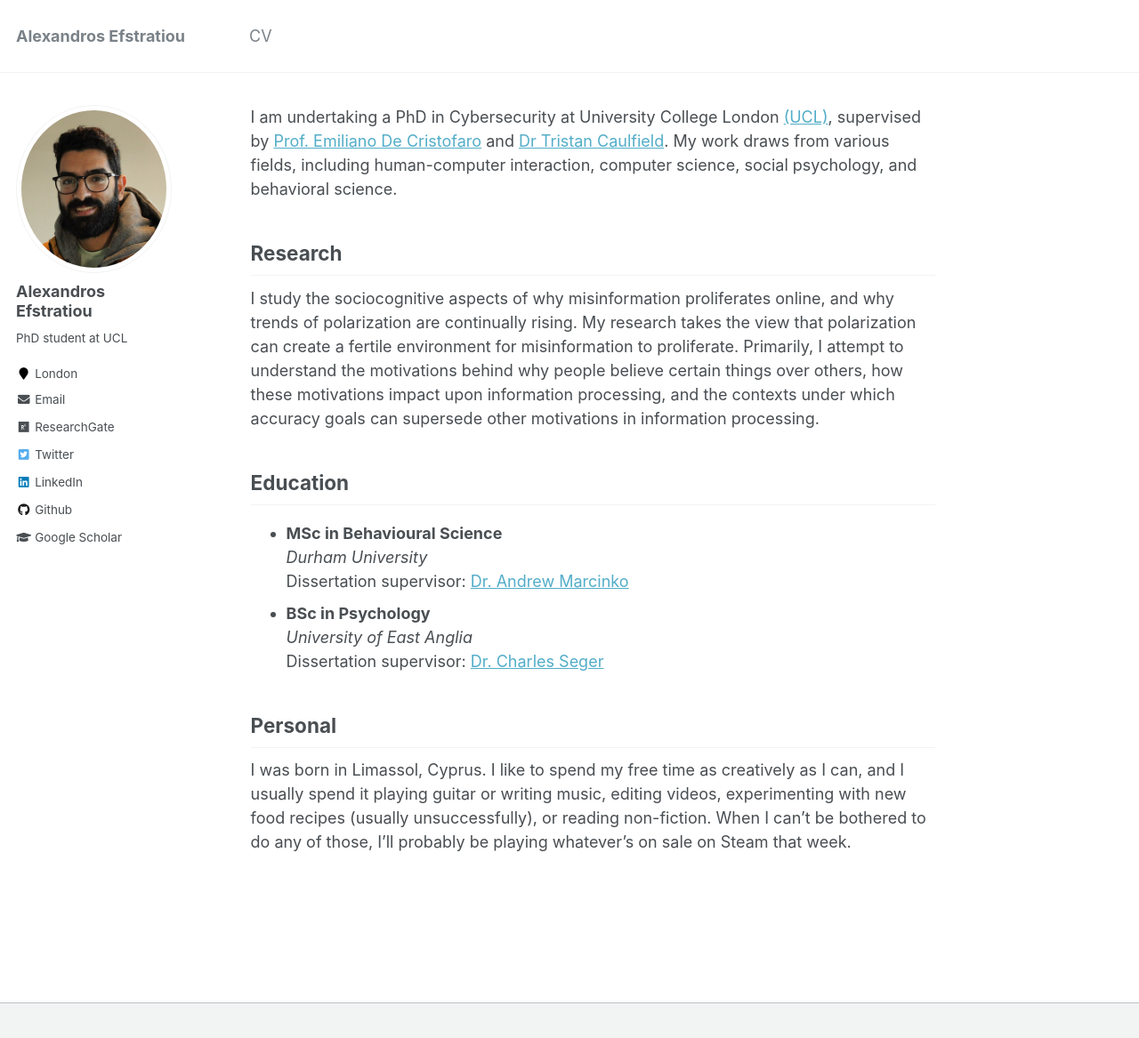
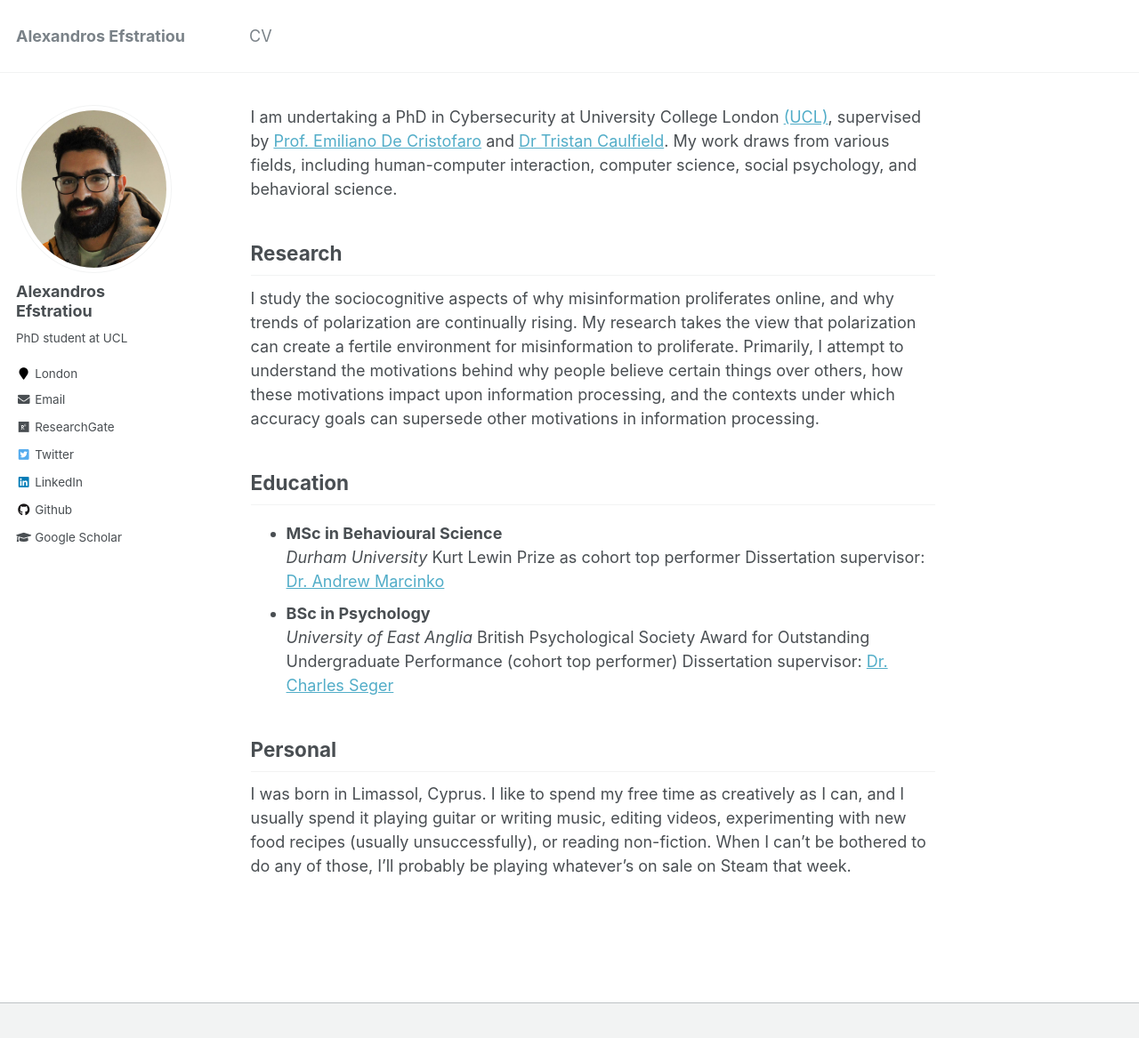
Before and after one commit to mattyhryan/mattyhryan.github.io, a Jekyll site: the page built from _pages/about.md, in a window 1280 px wide and 1200 px high. Shown: the top 1167 px of the window at 89% size. Built offline with Jekyll 4.4.1, drawn with Linux system fonts in a browser that asks for light colours.

Commit message:
Update about.md

```diff
--- a/_pages/about.md
+++ b/_pages/about.md
@@ -17,9 +17,11 @@ I study the sociocognitive aspects of why misinformation proliferates online, an
 
 - **MSc in Behavioural Science**
   *Durham University*
+  Kurt Lewin Prize as cohort top performer
   Dissertation supervisor: [Dr. Andrew Marcinko](https://marcinkophd.com/)
 - **BSc in Psychology**
   *University of East Anglia*
+  British Psychological Society Award for Outstanding Undergraduate Performance (cohort top performer)
   Dissertation supervisor: [Dr. Charles Seger](https://people.uea.ac.uk/c_seger)
 
 ## Personal
```
